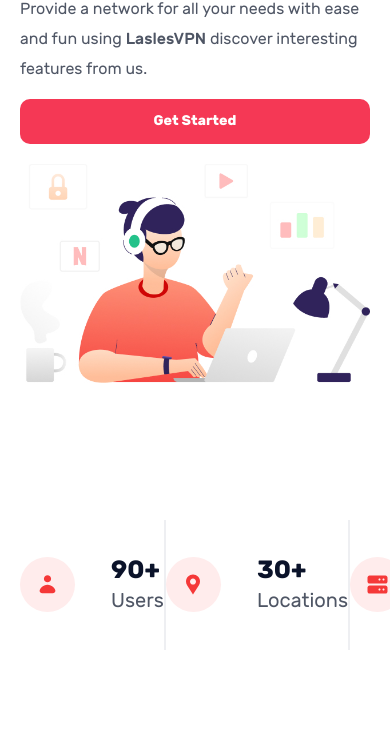
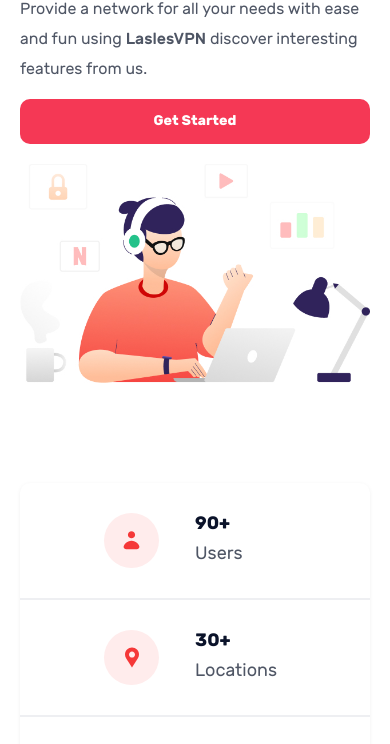
Before and after one commit to levineye13/LaslesVPN, a website built with webpack: page src/index.html in a window 390 px wide. Shown: the part 333-1077 px from the top of the page. Built offline with nearby package versions, Linux system fonts and the light colour scheme; a web font is replaced by a local one.

Commit message:
feat: сделать адаптив для statistic

```diff
--- a/src/blocks/statistic.scss
+++ b/src/blocks/statistic.scss
@@ -1,22 +1,48 @@
+@import './variables.scss';
+@import './general.scss';
+@import './mixins.scss';
+
 .statistic {
   background-color: $white-color;
+  box-shadow: 0 1px 4px rgba($color: #0d1025, $alpha: 0.06);
+  border-radius: 10px;
 
   &__list {
+    box-sizing: border-box;
     @extend .list-reset-defult;
     padding: 37px 0;
     display: flex;
+
+    @media screen and (max-width: 720px) {
+      flex-direction: column;
+      align-items: stretch;
+      padding: 0;
+    }
   }
 
   &__item {
     box-sizing: border-box;
-    padding: 35px 0;
-    flex-basis: 33.333%;
+    width: 33.333%;
+    padding: 30px;
 
     &:nth-child(2) {
       border: {
         left: 2px solid #eeeff2;
         right: 2px solid #eeeff2;
       }
+
+      @media screen and (max-width: 720px) {
+        border: {
+          left: none;
+          right: none;
+          top: 2px solid #eeeff2;
+          bottom: 2px solid #eeeff2;
+        }
+      }
+    }
+
+    @media screen and (max-width: 720px) {
+      width: auto;
     }
   }
 
@@ -25,17 +51,28 @@
     display: flex;
     justify-content: center;
     align-items: center;
+
+    @media screen and (max-width: 720px) {
+      justify-content: flex-end;
+    }
   }
 
   &__circle {
-    margin-right: 36px;
-    width: 55px;
-    height: 55px;
+    min-width: 55px;
+    min-height: 55px;
     background-color: #ffecec;
     border-radius: 50%;
     display: flex;
     justify-content: center;
     align-items: center;
+  }
+
+  &__description {
+    margin-left: 36px;
+
+    @media screen and (max-width: 720px) {
+      flex-basis: 50%;
+    }
   }
 
   &__img {
@@ -45,12 +82,28 @@
   }
 
   &__title {
-    margin: 0;
+    margin: 0 0 5px 0;
     @include font-config(25px, 700, 1.2, $dark-color);
+
+    @media screen and (max-width: 720px) {
+      font-size: 21px;
+    }
+
+    @media screen and (max-width: 480px) {
+      font-size: 18px;
+    }
   }
 
   &__subtitle {
     margin: 0;
     @include font-config(20px, 400, 1.5, $gray-color);
+
+    @media screen and (max-width: 720px) {
+      font-size: 21px;
+    }
+
+    @media screen and (max-width: 480px) {
+      font-size: 18px;
+    }
   }
 }
```
